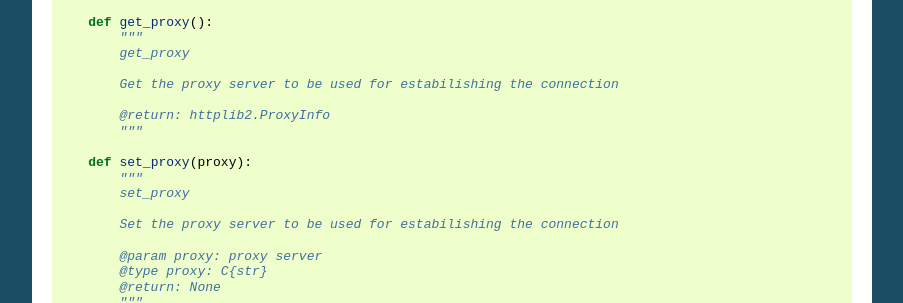
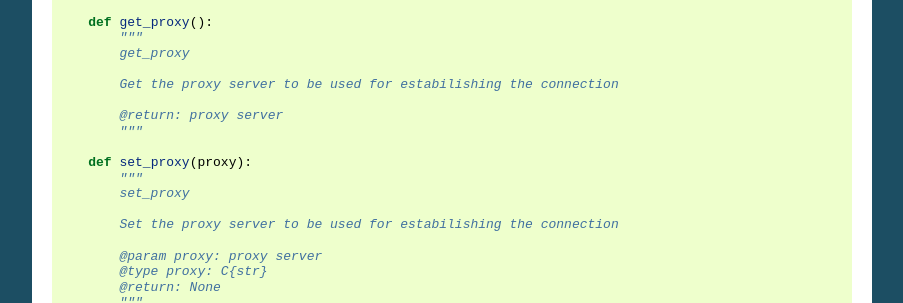
Before and after one commit to buffer/thug, a Sphinx documentation site: the page built from doc/source/api.rst, in a window 1280 px wide and 900 px high, scrolled down 2843 px. Shown: the part 152-455 px from the top of the window, without its empty margins (198-1101 px from the left). Built offline with Sphinx 7.4.7, drawn with Linux system fonts in a browser that asks for light colours.

Commit message:
Documentation updated

```diff
--- a/doc/source/api.rst
+++ b/doc/source/api.rst
@@ -200,7 +200,7 @@ Thug API interface definition is reported below for convenience.
 
             Get the proxy server to be used for estabilishing the connection
 
-            @return: httplib2.ProxyInfo
+            @return: proxy server
             """
 
         def set_proxy(proxy):
```
